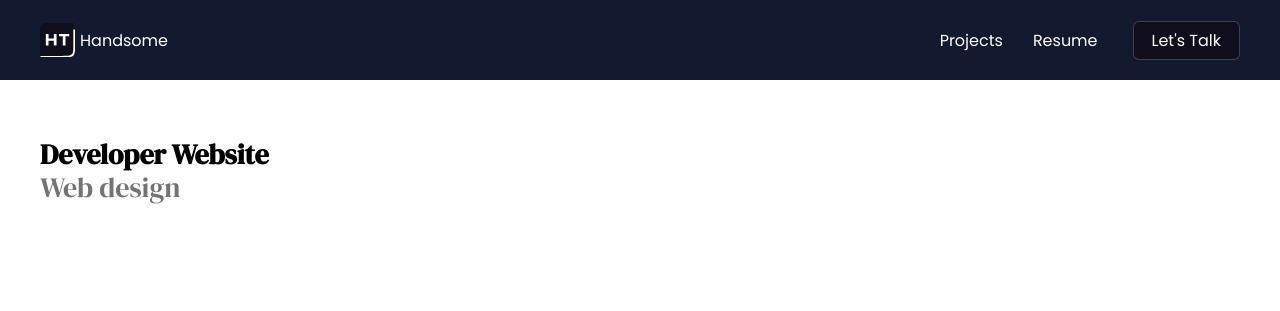
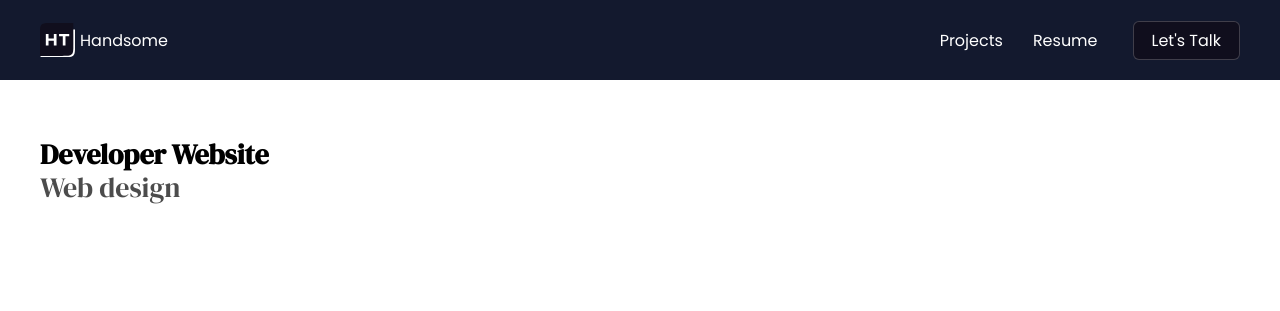
Before and after one commit to huzitaiwo/handsome, a React (Create React App) app: page /project/3 in a window 1280 px wide. Shown: the top 311 px of the page. Built offline with nearby package versions, Linux system fonts and the light colour scheme.

Commit message:
styled project details page

```diff
--- a/src/pages/Projects/ProjectDetails.css
+++ b/src/pages/Projects/ProjectDetails.css
@@ -7,7 +7,7 @@
 }
 
 .secondary {
-  color: rgba(0, 0, 0, 0.55);
+  color: rgba(0, 0, 0, 0.7);
   padding-bottom: 60px;
 }
 
```
